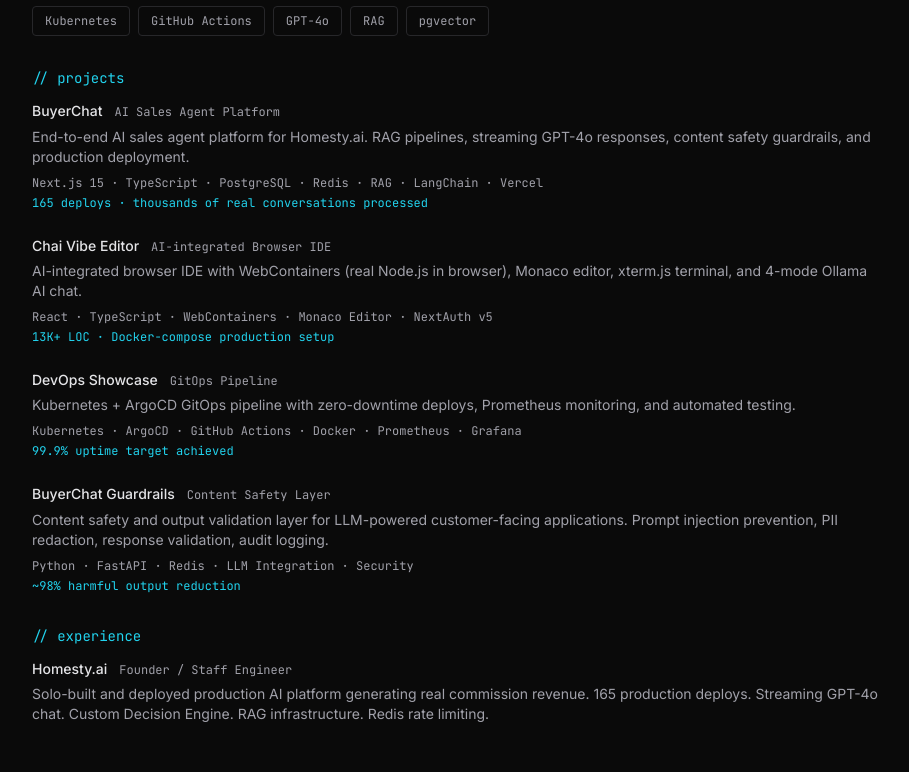
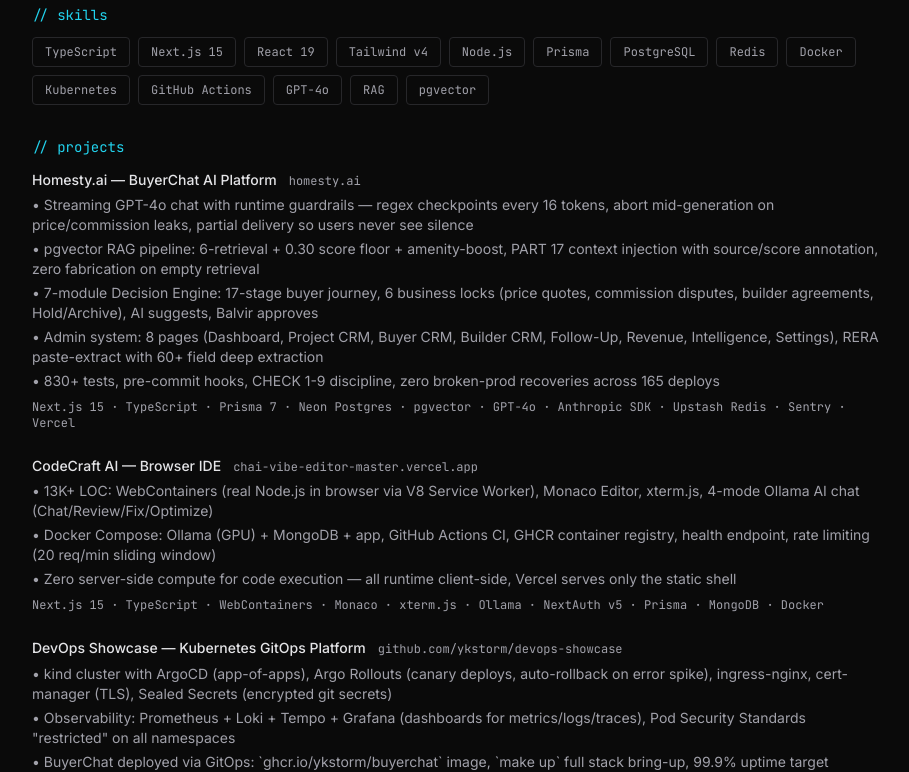
Before and after one commit to ykstorm/portfolio, a Next.js app: page /resume in a window 1280 px wide. Shown: the part 488-1260 px from the top of the page, without its empty margins (182-1091 px from the left). Built offline with nearby package versions, Linux system fonts and the light colour scheme.

Commit message:
feat: resume bullets with real Homesty metrics, projects updated

```diff
--- a/app/resume/page.tsx
+++ b/app/resume/page.tsx
@@ -35,7 +35,7 @@
         <section className="mb-8">
           <h2 className="font-mono text-sm text-[var(--color-accent)] mb-3">// summary</h2>
           <p className="text-[var(--color-text-primary)] leading-relaxed">
-            Backend-focused engineer who ships production AI products end-to-end. Solo-built Homesty.ai — live, commission-generating real estate AI platform with 165 production deploys, streaming GPT-4o chat, custom 7-module Decision Engine, Upstash Redis rate limiting, and RAG infrastructure.
+            Solo CTO who built Homesty.ai from scratch — production AI platform handling real buyer conversations, generating real commission. Streaming GPT-4o with runtime guardrails (abort mid-generation on policy violations), pgvector RAG with sub-50ms retrieval, 165 production deploys with zero-downtime, custom 7-module Decision Engine enforcing 6 business locks, and an operator-facing admin system with RERA paste-extract for all 8 pages. Also built CodeCraft AI: browser-based IDE running real Node.js via WebContainers (13K+ LOC, no server-side compute). Currently interviewing for Staff+ roles at AI product companies.
           </p>
         </section>
 
@@ -74,71 +74,53 @@
           <h2 className="font-mono text-sm text-[var(--color-accent)] mb-3">// projects</h2>
 
           <div className="space-y-6">
-            {/* BuyerChat */}
+            {/* Homesty.ai BuyerChat */}
             <div>
               <div className="flex items-baseline gap-3 mb-1">
-                <h3 className="font-medium text-[var(--color-text-primary)]">BuyerChat</h3>
-                <span className="font-mono text-xs text-[var(--color-text-secondary)]">AI Sales Agent Platform</span>
+                <h3 className="font-medium text-[var(--color-text-primary)]">Homesty.ai — BuyerChat AI Platform</h3>
+                <span className="font-mono text-xs text-[var(--color-text-secondary)]">homesty.ai</span>
               </div>
-              <p className="text-sm text-[var(--color-text-secondary)] mb-2">
-                End-to-end AI sales agent platform for Homesty.ai. RAG pipelines, streaming GPT-4o responses, content safety guardrails, and production deployment.
-              </p>
+              <ul className="text-sm text-[var(--color-text-secondary)] space-y-1 mb-2">
+                <li>• Streaming GPT-4o chat with runtime guardrails — regex checkpoints every 16 tokens, abort mid-generation on price/commission leaks, partial delivery so users never see silence</li>
+                <li>• pgvector RAG pipeline: 6-retrieval + 0.30 score floor + amenity-boost, PART 17 context injection with source/score annotation, zero fabrication on empty retrieval</li>
+                <li>• 7-module Decision Engine: 17-stage buyer journey, 6 business locks (price quotes, commission disputes, builder agreements, Hold/Archive), AI suggests, Balvir approves</li>
+                <li>• Admin system: 8 pages (Dashboard, Project CRM, Buyer CRM, Builder CRM, Follow-Up, Revenue, Intelligence, Settings), RERA paste-extract with 60+ field deep extraction</li>
+                <li>• 830+ tests, pre-commit hooks, CHECK 1-9 discipline, zero broken-prod recoveries across 165 deploys</li>
+              </ul>
               <div className="font-mono text-xs text-[var(--color-text-secondary)]">
-                Next.js 15 · TypeScript · PostgreSQL · Redis · RAG · LangChain · Vercel
-              </div>
-              <div className="font-mono text-xs text-[var(--color-accent)] mt-1">
-                165 deploys · thousands of real conversations processed
+                Next.js 15 · TypeScript · Prisma 7 · Neon Postgres · pgvector · GPT-4o · Anthropic SDK · Upstash Redis · Sentry · Vercel
               </div>
             </div>
 
-            {/* Chai Vibe Editor */}
+            {/* CodeCraft AI */}
             <div>
               <div className="flex items-baseline gap-3 mb-1">
-                <h3 className="font-medium text-[var(--color-text-primary)]">Chai Vibe Editor</h3>
-                <span className="font-mono text-xs text-[var(--color-text-secondary)]">AI-integrated Browser IDE</span>
+                <h3 className="font-medium text-[var(--color-text-primary)]">CodeCraft AI — Browser IDE</h3>
+                <span className="font-mono text-xs text-[var(--color-text-secondary)]">chai-vibe-editor-master.vercel.app</span>
               </div>
-              <p className="text-sm text-[var(--color-text-secondary)] mb-2">
-                AI-integrated browser IDE with WebContainers (real Node.js in browser), Monaco editor, xterm.js terminal, and 4-mode Ollama AI chat.
-              </p>
+              <ul className="text-sm text-[var(--color-text-secondary)] space-y-1 mb-2">
+                <li>• 13K+ LOC: WebContainers (real Node.js in browser via V8 Service Worker), Monaco Editor, xterm.js, 4-mode Ollama AI chat (Chat/Review/Fix/Optimize)</li>
+                <li>• Docker Compose: Ollama (GPU) + MongoDB + app, GitHub Actions CI, GHCR container registry, health endpoint, rate limiting (20 req/min sliding window)</li>
+                <li>• Zero server-side compute for code execution — all runtime client-side, Vercel serves only the static shell</li>
+              </ul>
               <div className="font-mono text-xs text-[var(--color-text-secondary)]">
-                React · TypeScript · WebContainers · Monaco Editor · NextAuth v5
-              </div>
-              <div className="font-mono text-xs text-[var(--color-accent)] mt-1">
-                13K+ LOC · Docker-compose production setup
+                Next.js 15 · TypeScript · WebContainers · Monaco · xterm.js · Ollama · NextAuth v5 · Prisma · MongoDB · Docker
               </div>
             </div>
 
             {/* DevOps Showcase */}
             <div>
               <div className="flex items-baseline gap-3 mb-1">
-                <h3 className="font-medium text-[var(--color-text-primary)]">DevOps Showcase</h3>
-                <span className="font-mono text-xs text-[var(--color-text-secondary)]">GitOps Pipeline</span>
+                <h3 className="font-medium text-[var(--color-text-primary)]">DevOps Showcase — Kubernetes GitOps Platform</h3>
+                <span className="font-mono text-xs text-[var(--color-text-secondary)]">github.com/ykstorm/devops-showcase</span>
               </div>
-              <p className="text-sm text-[var(--color-text-secondary)] mb-2">
-                Kubernetes + ArgoCD GitOps pipeline with zero-downtime deploys, Prometheus monitoring, and automated testing.
-              </p>
+              <ul className="text-sm text-[var(--color-text-secondary)] space-y-1 mb-2">
+                <li>• kind cluster with ArgoCD (app-of-apps), Argo Rollouts (canary deploys, auto-rollback on error spike), ingress-nginx, cert-manager (TLS), Sealed Secrets (encrypted git secrets)</li>
+                <li>• Observability: Prometheus + Loki + Tempo + Grafana (dashboards for metrics/logs/traces), Pod Security Standards "restricted" on all namespaces</li>
+                <li>• BuyerChat deployed via GitOps: `ghcr.io/ykstorm/buyerchat` image, `make up` full stack bring-up, 99.9% uptime target</li>
+              </ul>
               <div className="font-mono text-xs text-[var(--color-text-secondary)]">
-                Kubernetes · ArgoCD · GitHub Actions · Docker · Prometheus · Grafana
-              </div>
-              <div className="font-mono text-xs text-[var(--color-accent)] mt-1">
-                99.9% uptime target achieved
-              </div>
-            </div>
-
-            {/* BuyerChat Guardrails */}
-            <div>
-              <div className="flex items-baseline gap-3 mb-1">
-                <h3 className="font-medium text-[var(--color-text-primary)]">BuyerChat Guardrails</h3>
-                <span className="font-mono text-xs text-[var(--color-text-secondary)]">Content Safety Layer</span>
-              </div>
-              <p className="text-sm text-[var(--color-text-secondary)] mb-2">
-                Content safety and output validation layer for LLM-powered customer-facing applications. Prompt injection prevention, PII redaction, response validation, audit logging.
-              </p>
-              <div className="font-mono text-xs text-[var(--color-text-secondary)]">
-                Python · FastAPI · Redis · LLM Integration · Security
-              </div>
-              <div className="font-mono text-xs text-[var(--color-accent)] mt-1">
-                ~98% harmful output reduction
+                Kubernetes · kind · ArgoCD · Argo Rollouts · Prometheus · Loki · Tempo · ingress-nginx · cert-manager · Sealed Secrets
               </div>
             </div>
           </div>
```
